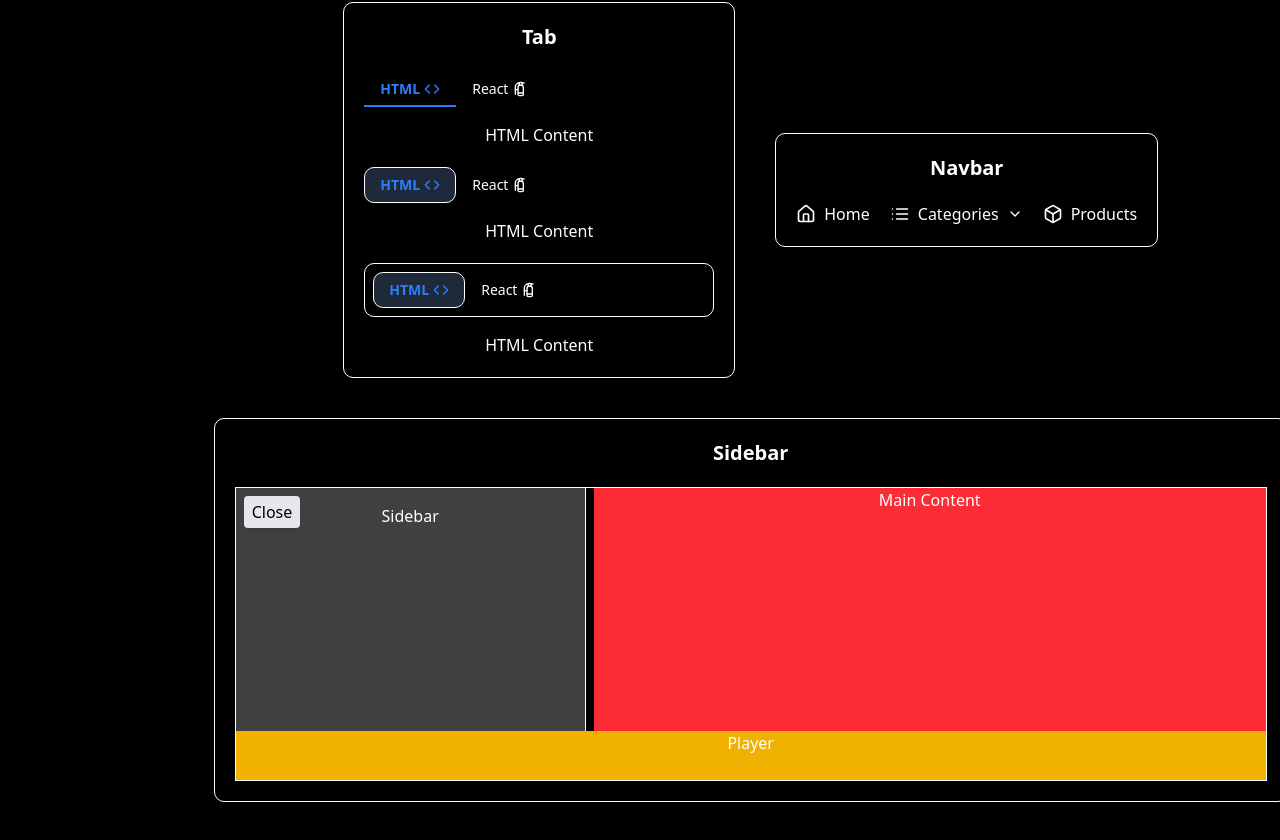
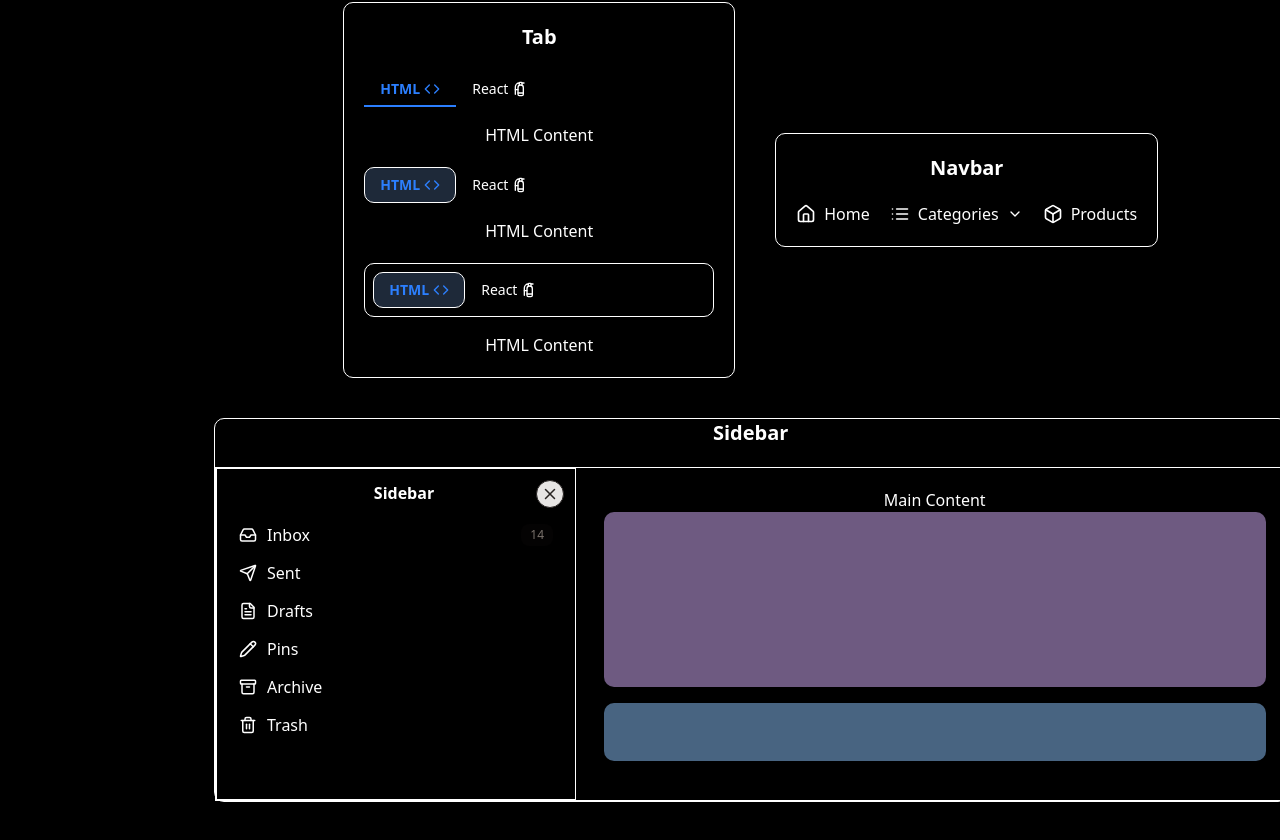
Before and after one commit to Jnguyen7525/minui, a React (Vite) app: page / in a window 1280 px wide. Shown: the part 8141-8981 px from the top of the page. Built offline with nearby package versions, Linux system fonts and the light colour scheme.

Commit message:
more sidebar

```diff
--- a/src/components/sidebar.tsx
+++ b/src/components/sidebar.tsx
@@ -223,86 +223,154 @@
 //   );
 // }
 
-import { useState, useEffect, useRef } from "react";
+import { useState, useRef } from "react";
 
-const [minWidth, maxWidth, defaultWidth] = [200, 500, 350];
+// const [minWidth, maxWidth, defaultWidth] = [200, 500, 350];
 
-export default function Sidebar() {
-  const [isOpen, setIsOpen] = useState(true);
+interface SidebarProps {
+  children?: React.ReactNode;
+  trigger?: React.ReactNode;
+  minWidth?: number;
+  maxWidth?: number;
+  defaultWidth?: number;
+  isOpen?: boolean; // controlled state (optional)
+  onOpenChange?: (open: boolean) => void; // handler to update state
+}
+
+export default function Sidebar({
+  children,
+  trigger,
+  minWidth = 200,
+  maxWidth = 500,
+  defaultWidth = 350,
+  isOpen: externalIsOpen,
+  onOpenChange,
+}: SidebarProps) {
+  const [internalOpen, setInternalOpen] = useState(true);
+  const isOpen = externalIsOpen !== undefined ? externalIsOpen : internalOpen;
+
+  //   const [isOpen, setIsOpen] = useState(true);
   const [width, setWidth] = useState(() => {
     const stored = localStorage.getItem("sidebarWidth");
     return stored ? parseInt(stored) : defaultWidth;
   });
 
   const widthRef = useRef(width);
-  const isResized = useRef(false);
+  const isResizing = useRef(false);
   const sidebarRef = useRef<HTMLDivElement>(null);
 
-  const toggleSidebar = () => setIsOpen((prev) => !prev);
+  const setOpen = (value: boolean) => {
+    if (onOpenChange) onOpenChange(value);
+    else setInternalOpen(value);
+  };
 
-  useEffect(() => {
-    const handleMouseMove = (e: MouseEvent) => {
-      if (!isResized.current) return;
+  const toggleSidebar = () => {
+    const willOpen = !isOpen;
+    setOpen(willOpen);
 
-      const newWidth = widthRef.current + e.movementX / 2;
-      const clampedWidth = Math.min(maxWidth, Math.max(minWidth, newWidth));
-
-      widthRef.current = clampedWidth;
+    const targetWidth = willOpen ? widthRef.current : 0;
+    setWidth(targetWidth);
 
     if (sidebarRef.current) {
-        sidebarRef.current.style.width = `${clampedWidth / 16}rem`;
+      sidebarRef.current.style.width = `${targetWidth}px`;
+    }
+
+    widthRef.current = minWidth;
+  };
+
+  const handleMouseMove = (e: MouseEvent) => {
+    if (!isResizing.current || !sidebarRef.current) return;
+
+    let nextWidth = widthRef.current + e.movementX;
+
+    if (nextWidth <= minWidth - 10) {
+      // Auto-close if dragged too far left
+      isResizing.current = false;
+      setOpen(false);
+      setWidth(0);
+      widthRef.current = minWidth;
+
+      if (sidebarRef.current) {
+        sidebarRef.current.style.width = `0px`;
+      }
+
+      document.removeEventListener("mousemove", handleMouseMove);
+      document.removeEventListener("mouseup", handleMouseUp);
+      return;
+    }
+
+    const clamped = Math.min(maxWidth, Math.max(minWidth, nextWidth));
+    widthRef.current = clamped;
+    if (sidebarRef.current) {
+      sidebarRef.current.style.width = `${clamped}px`;
     }
   };
 
   const handleMouseUp = () => {
-      if (isResized.current) {
-        isResized.current = false;
+    if (isResizing.current) {
+      isResizing.current = false;
       setWidth(widthRef.current);
       localStorage.setItem("sidebarWidth", widthRef.current.toString());
+      document.removeEventListener("mousemove", handleMouseMove);
+      document.removeEventListener("mouseup", handleMouseUp);
     }
   };
 
-    window.addEventListener("mousemove", handleMouseMove);
-    window.addEventListener("mouseup", handleMouseUp);
-
-    return () => {
-      window.removeEventListener("mousemove", handleMouseMove);
-      window.removeEventListener("mouseup", handleMouseUp);
+  const handleMouseDown = () => {
+    isResizing.current = true;
+    document.addEventListener("mousemove", handleMouseMove);
+    document.addEventListener("mouseup", handleMouseUp);
   };
-  }, []);
 
   return (
-    <div className="flex relative">
-      {/* Sidebar */}
+    <div className="flex  relative">
       <div
         ref={sidebarRef}
-        className={`bg-neutral-700 transition-all duration-300 overflow-hidden ${
-          isOpen ? "border-r" : ""
+        className={` overflow-hidden ${
+          !isResizing.current
+            ? " transition-all duration-300 ease-in-out"
+            : "transition-transform duration-200 ease-in-out"
         }`}
         style={{
-          width: isOpen ? `${width / 16}rem` : "0rem",
+          width: `${width}px`,
+          transform: isOpen ? "translateX(0)" : `translateX(-${width}px)`,
+          opacity: isOpen ? 1 : 0,
+          willChange: "transform, width, opacity",
+          position: "relative",
         }}
       >
-        {isOpen && <div className="p-4 text-white">Sidebar</div>}
+        {/* <div className="p-4">Sidebar</div> */}
+        <div className="flex h-full w-full">{children}</div>
       </div>
 
-      {/* Resize Handle */}
       {isOpen && (
         <div
-          className="w-2 cursor-col-resize"
-          onMouseDown={() => {
-            isResized.current = true;
+          className="w-2 cursor-col-resize "
+          onMouseDown={(e) => {
+            e.preventDefault(); // <--- important! This prevents the browser from initiating unintended behaviors like drag selection or content highlighting, especially on overlapping elements.
+            handleMouseDown();
           }}
         />
       )}
 
-      {/* Toggle Button */}
+      {/* <button
+        onClick={toggleSidebar}
+        className="absolute top-2 left-2 z-10 bg-gray-200 hover:bg-gray-300 text-black px-2 py-1 rounded shadow"
+      >
+        {isOpen ? "Close" : "Open"}
+      </button> */}
+      {trigger ? (
+        <div className=" " onClick={toggleSidebar}>
+          {trigger}
+        </div>
+      ) : (
         <button
+          onClick={toggleSidebar}
           className="absolute top-2 left-2 z-10 bg-gray-200 hover:bg-gray-300 text-black px-2 py-1 rounded shadow"
-        onClick={toggleSidebar}
         >
           {isOpen ? "Close" : "Open"}
         </button>
+      )}
     </div>
   );
 }
--- a/src/pages/Home.tsx
+++ b/src/pages/Home.tsx
@@ -3,6 +3,7 @@ import { Accordion, AccordionItem } from "../components/accordion";
 import { Alert, AlertDescription, AlertTitle } from "../components/alert";
 import {
   AlertTriangle,
+  Archive,
   Box,
   CheckCircle,
   ChevronLeft,
@@ -11,20 +12,26 @@ import {
   Circle,
   Code,
   CreditCard,
+  FileText,
   FireExtinguisher,
   Heart,
   HomeIcon,
+  Inbox,
   Info,
   List,
   Menu,
+  Pencil,
   Play,
+  Send,
   ShoppingBag,
   ShoppingCart,
   SkipBack,
   SkipForward,
   Star,
+  Trash2,
   Truck,
   User,
+  X,
   XCircle,
 } from "lucide-react";
 import Button from "../components/button";
@@ -310,6 +317,8 @@ const Home = () => {
     },
     { label: "Products", href: "/products", icon: <Box size={20} /> },
   ];
+
+  const [openSidebar, setOpenSidebar] = useState(true);
 
   return (
     <div
@@ -2069,12 +2078,109 @@ const Home = () => {
       </div>
 
       {/* Sidebar */}
-      <div className="p-5 rounded-lg text-center h-96 w-full border shadow-lg flex flex-col justify-start items-center m-5">
+      <div className="rounded-lg text-center h-96 w-full border shadow-lg flex flex-col justify-start items-center m-5">
         <h2 className="text-xl font-bold mb-5">Sidebar</h2>
-        <div className="w-full h-full grid grid-cols-[min-content_auto] grid-rows-[5fr_1fr] bg-black border">
-          <Sidebar />
-          <div className="bg-red-500 ">Main Content</div>
-          <div className="bg-yellow-500 col-span-2">Player</div>
+        <div className="w-full h-full grid grid-cols-[min-content_auto]  bg-black border">
+          {/* <Sidebar /> */}
+          <Sidebar
+            isOpen={openSidebar}
+            onOpenChange={setOpenSidebar}
+            minWidth={280}
+            maxWidth={480}
+            defaultWidth={360}
+            trigger={
+              <div className="flex h-full items-center justify-center w-full">
+                {openSidebar ? (
+                  <X
+                    size={28}
+                    className="absolute flex w-fit right-5 top-3 cursor-pointer shadow text-stone-800 bg-stone-200 hover:bg-stone-400 hover:text-stone-600 rounded-full border p-1"
+                  />
+                ) : (
+                  <button className="flex items-center justify-center w-[130px] cursor-pointer shadow text-stone-800 bg-stone-200 hover:bg-stone-400 hover:text-stone-600 rounded-lg border py-1 px-2 ml-5">
+                    Toggle Sidebar
+                  </button>
+                )}
+              </div>
+            }
+          >
+            <div className="w-full h-full flex flex-col border shadow-sm overflow-hidden">
+              <div className="w-[calc(100%-16px)] rounded m-2 mx-4 mb-0 mt-3 h-max">
+                <p className="font-sans antialiased text-base text-current font-semibold">
+                  Sidebar
+                </p>
+              </div>
+
+              <div className="w-full h-max rounded p-3">
+                <ul className="flex flex-col gap-0.5 min-w-60">
+                  <li className="flex items-center py-1.5 px-2.5 rounded-md align-middle select-none font-sans transition-all duration-300 ease-in bg-transparent hover:text-stone-800 hover:bg-stone-200 focus:bg-stone-200 focus:text-stone-800">
+                    <span className="grid place-items-center shrink-0 me-2.5">
+                      <Inbox size={18} />
+                    </span>
+                    Inbox
+                    <span className="grid place-items-center shrink-0 ps-2.5 ms-auto">
+                      <div className="relative inline-flex items-center border font-sans font-medium rounded-md text-xs px-2 py-0.5 bg-stone-800/10 border-transparent text-stone-500 shadow-none">
+                        14
+                      </div>
+                    </span>
+                  </li>
+
+                  <li className="flex items-center py-1.5 px-2.5 rounded-md align-middle select-none font-sans transition-all duration-300 ease-in bg-transparent hover:text-stone-800 hover:bg-stone-200 focus:bg-stone-200 focus:text-stone-800">
+                    <span className="grid place-items-center shrink-0 me-2.5">
+                      <Send size={18} />
+                    </span>
+                    Sent
+                  </li>
+
+                  <li className="flex items-center py-1.5 px-2.5 rounded-md align-middle select-none font-sans transition-all duration-300 ease-in bg-transparent hover:text-stone-800 hover:bg-stone-200 focus:bg-stone-200 focus:text-stone-800">
+                    <span className="grid place-items-center shrink-0 me-2.5">
+                      <FileText size={18} />
+                    </span>
+                    Drafts
+                  </li>
+
+                  <li className="flex items-center py-1.5 px-2.5 rounded-md align-middle select-none font-sans transition-all duration-300 ease-in bg-transparent hover:text-stone-800 hover:bg-stone-200 focus:bg-stone-200 focus:text-stone-800">
+                    <span className="grid place-items-center shrink-0 me-2.5">
+                      <Pencil size={18} />
+                    </span>
+                    Pins
+                  </li>
+
+                  <li className="flex items-center py-1.5 px-2.5 rounded-md align-middle select-none font-sans transition-all duration-300 ease-in bg-transparent hover:text-stone-800 hover:bg-stone-200 focus:bg-stone-200 focus:text-stone-800">
+                    <span className="grid place-items-center shrink-0 me-2.5">
+                      <Archive size={18} />
+                    </span>
+                    Archive
+                  </li>
+
+                  <li className="flex items-center py-1.5 px-2.5 rounded-md align-middle select-none font-sans transition-all duration-300 ease-in bg-transparent hover:text-stone-800 hover:bg-stone-200 focus:bg-stone-200 focus:text-stone-800">
+                    <span className="grid place-items-center shrink-0 me-2.5">
+                      <Trash2 size={18} />
+                    </span>
+                    Trash
+                  </li>
+                </ul>
+              </div>
+            </div>
+          </Sidebar>
+
+          <div className="p-5 ">
+            <h1>Main Content</h1>
+            <div className="flex flex-col space-y-4 w-full h-full ">
+              <Placeholder
+                width="w-full"
+                height="h-3/5"
+                rounded="rounded-lg"
+                color="bg-purple-300"
+              />
+
+              <Placeholder
+                width="w-full"
+                height="h-1/5"
+                rounded="rounded-lg"
+                color="bg-blue-300"
+              />
+            </div>
+          </div>
         </div>
       </div>
     </div>
```
Lines whose indentation alone changed are shown as unchanged.
